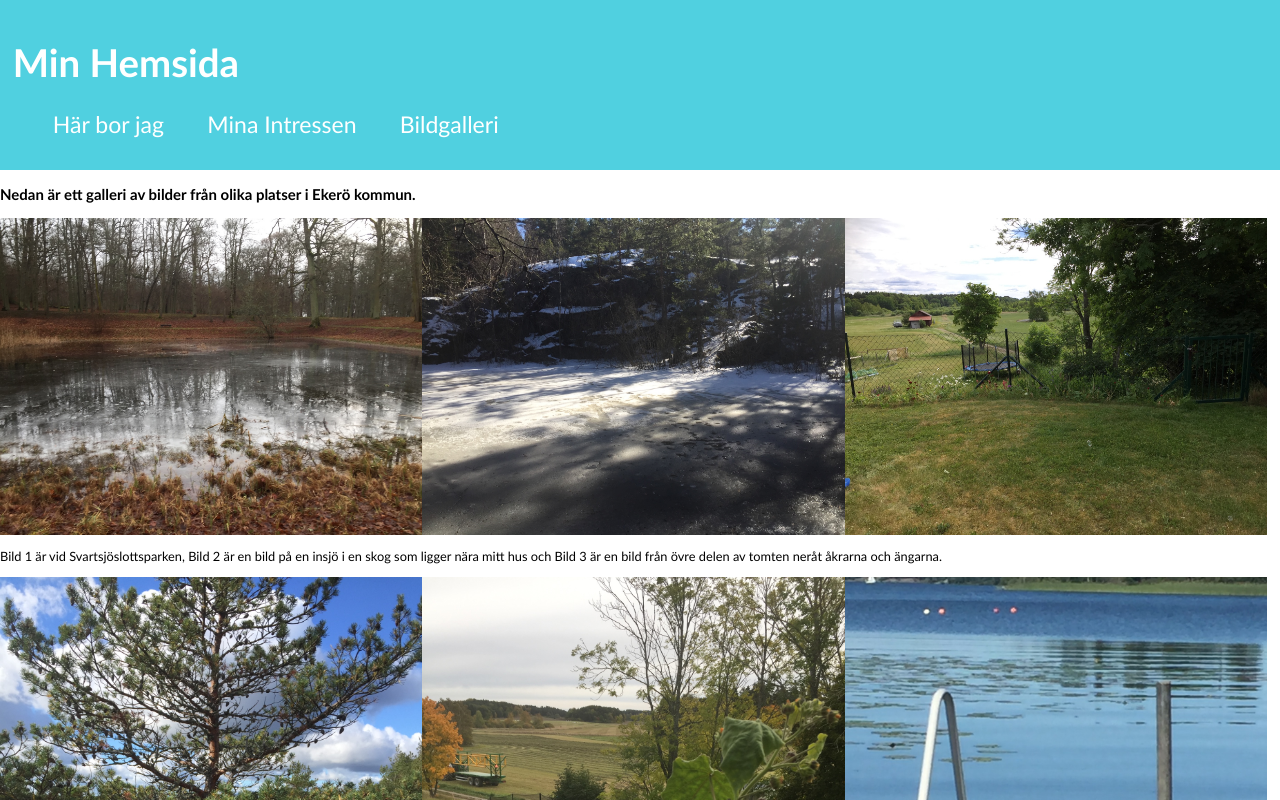
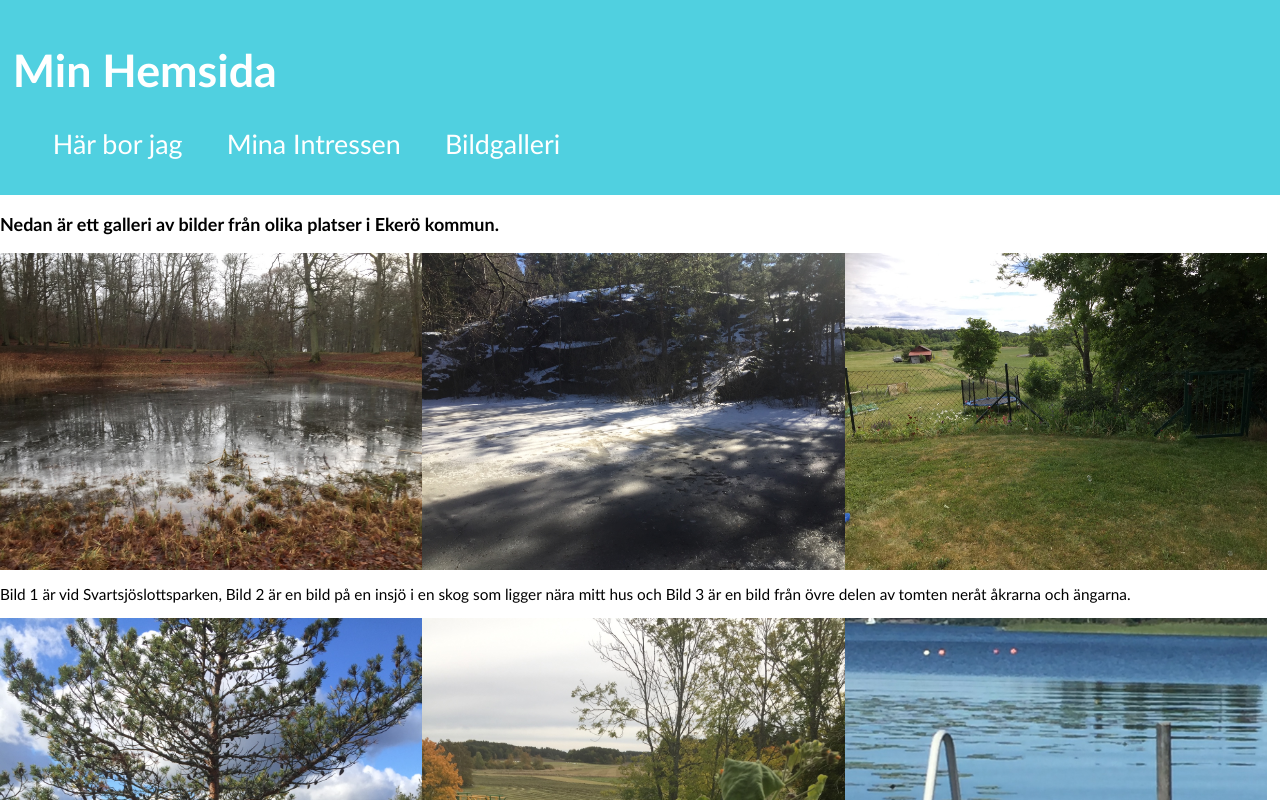
Before and after one commit to Hustra03/Personlig-Hemsida, a plain HTML site: page Bild.html in a window 1280 px wide. Shown: the top 800 px of the page. Drawn offline with Linux system fonts and the light colour scheme.

Commit message:
Update mystyle.css

```diff
--- a/mystyle.css
+++ b/mystyle.css
@@ -3,7 +3,7 @@ body {
   padding: 0;
   font-family: "Trebuchet MS", "Lucida Sans Unicode", "Lucida Grande",
     "Lucida Sans", Arial, sans-serif;
-  font-size: 1vw;
+  font-size: 1.2vw;
 }
 
 header {
@@ -12,7 +12,7 @@ header {
   font-family: "Trebuchet MS", "Lucida Sans Unicode", "Lucida Grande",
     "Lucida Sans", Arial, sans-serif;
   padding: 1vw;
-  font-size: 1.5vw;
+  font-size: 1.75vw;
 }
 a:hover {
   text-decoration: underline;
```
